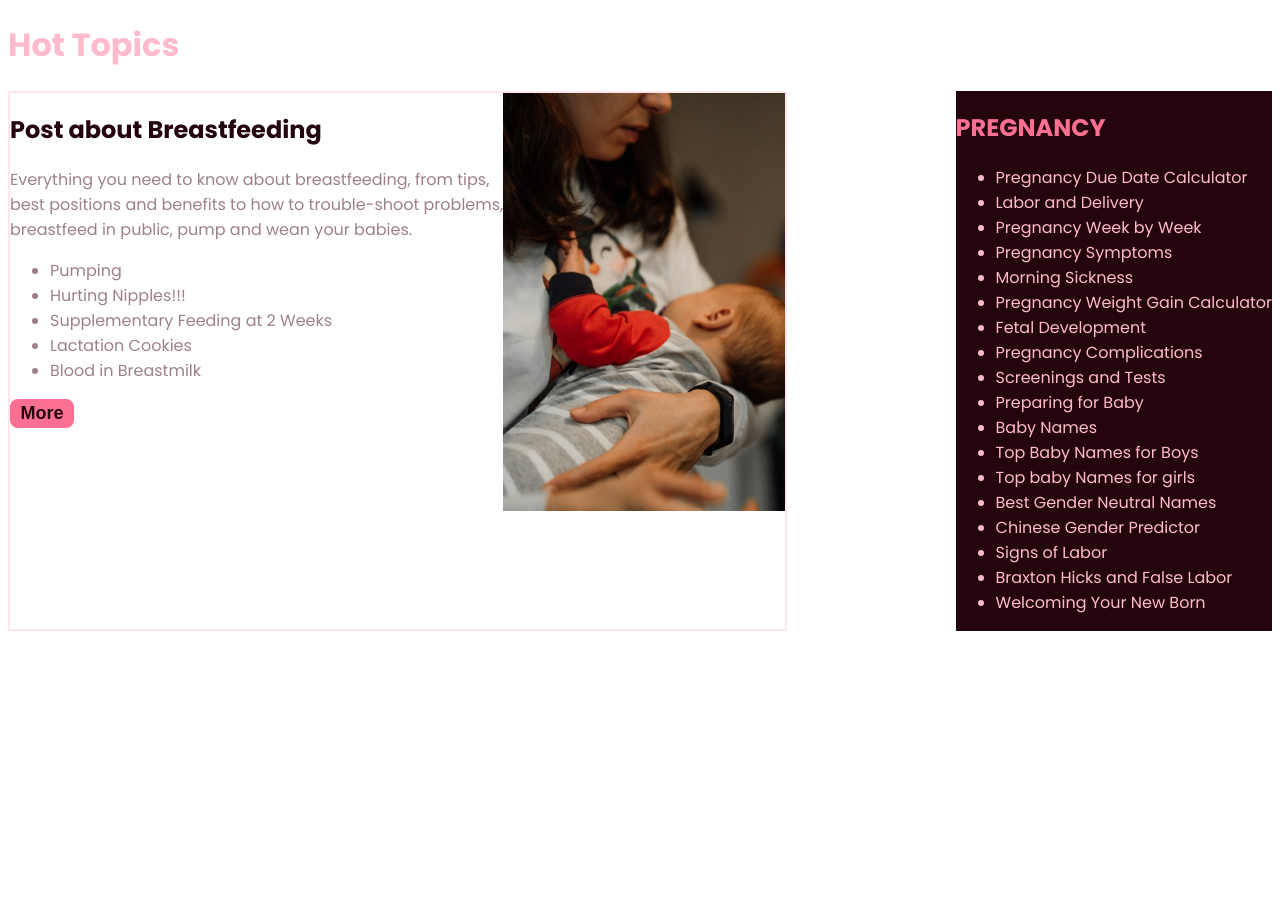
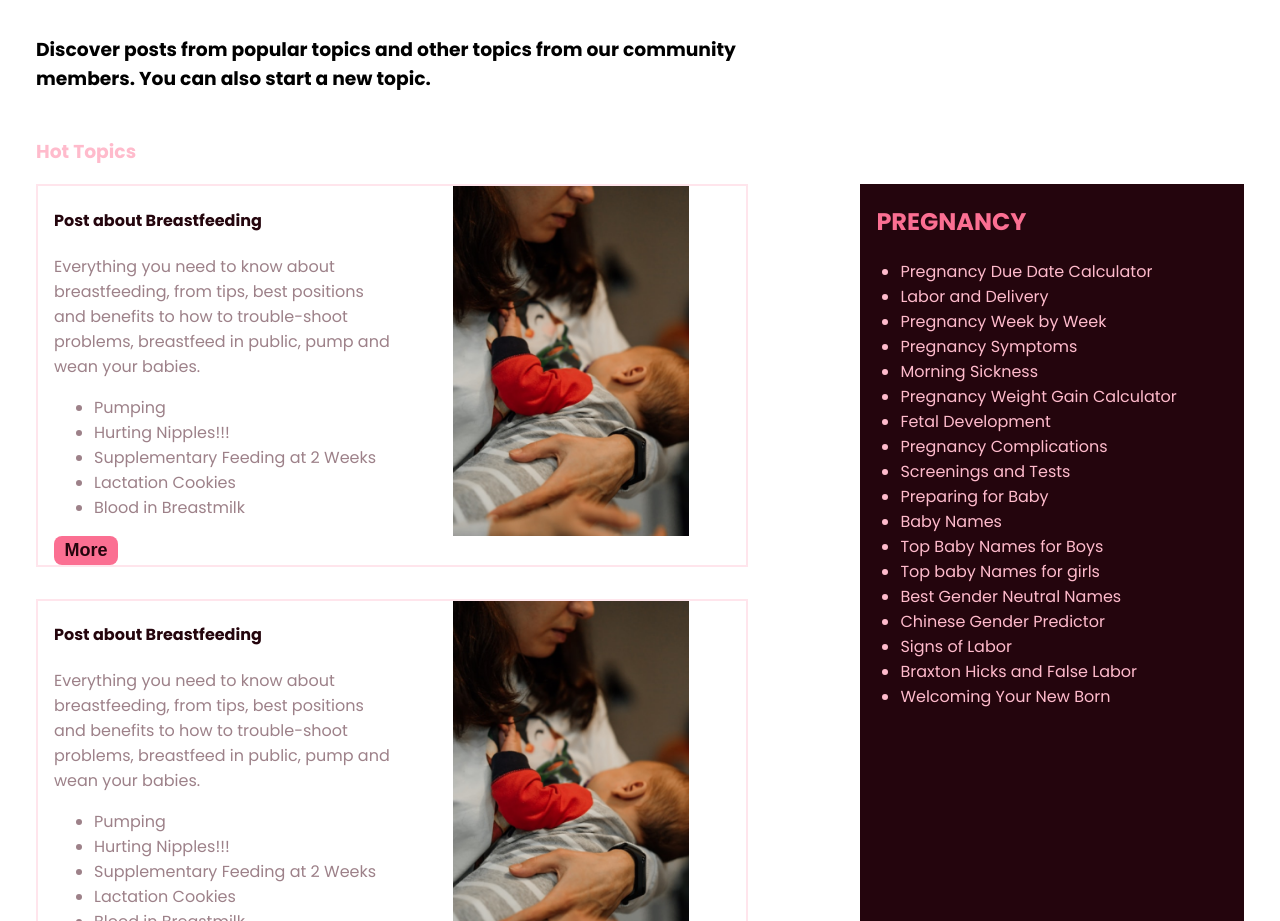
Before and after one commit to SafeEHA/Mom-aid, a React (Vite) app: page /community in a window 1280 px wide. Shown: the part 171-1092 px from the top of the page. Before the commit the page ends 810 px from the top, so only its background shows below. Built offline with nearby package versions, Linux system fonts and the light colour scheme.

Commit message:
added data folder to create an array of objects

```diff
--- a/src/App.css
+++ b/src/App.css
@@ -101,6 +101,15 @@ body {
   color:var(--maroon);
 }
 /*styling the content*/
+.CommunityPage__container {
+  padding-inline:28px ;
+}
+
+.CommunityPage__description {
+  margin-top: 44px;
+  margin-bottom: 44px;
+}
+
 .CommunityPage__title1 {
 color: var(--pink);
 }
@@ -109,18 +118,29 @@ color: var(--pink);
   color: var(--maroon);
 }
 
-.CommunityPage__text1, ul{
+.CommunityPage__text, ul{
   color: var(--grey);
+}
+
+.CommunityPage__text {
+  max-width: 440px;
 }
 
 .HotTopics {
   display: flex;
   border: 2px solid var(--lightpink);
+  padding-left: 1rem;
+  margin-bottom: 2rem;
+}
+
+.hotTopics__container {
+  flex-basis: 65%;
 }
 
 .searchButton {
   display: flex;
   justify-content: space-between;
+  margin-top: 2rem;
 }
 
 button {
@@ -134,12 +154,25 @@ button {
   font-weight: bold;
 }
 
+.hotTopic__1__image {
+  display: flex;
+  justify-content: flex-end;
+}
+
+.hotTopic__1__image > img {
+width: 350px;
+height: 350px;
+object-fit: contain;
+}
+
 .CommunityPage__SideTab {
   background-color:var(--maroon);
+  flex-basis: 35%;
 }
 
 .SideTab__title {
   color: var(--deeppink);
+  padding-left: 1rem;
 }
 
 .SideTab__list {
@@ -148,7 +181,7 @@ button {
 
 .CommunityPage__Content {
   display: flex;
-  justify-content: space-between;
+  gap: 7rem;
 }
 
 /*STYLING FOR MOBILE VIEW*/
--- a/src/Components/CommunityPage.jsx
+++ b/src/Components/CommunityPage.jsx
@@ -1,52 +1,39 @@
-
-import feedingBaby from "../assets/feeding-baby.png";
+import { hotTopic } from "../data/hotTopic";
 import CommunityNav from "./CommunityNav";
 import CommunitySearch from "./CommunitySearch";
 import CommunitySideTab from "./CommunitySideTab";
+import HotTopics from "./HotTopics";
 
 function CommunityPage() {
   return (
     <div className="CommunityPage">
+      <CommunityNav />
       <div className="CommunityPage__container">
-        <CommunityNav/>
         <div className="searchButton">
-          <CommunitySearch/>
+          <CommunitySearch />
         </div>
 
-        <p>
+        <h3 className="CommunityPage__description">
           Discover posts from popular topics and other topics from our community
+          <br />
           members. You can also start a new topic.
-        </p>
-      </div>
-      <h1 className="CommunityPage__title1">Hot Topics</h1>
-      <div className="CommunityPage__Content">
-        <div className="HotTopics">
-          <div className="hotTopic__1">
-            <h2 className="CommunityPage__heading1">
-              Post about Breastfeeding
-            </h2>
-            <p className="CommunityPage__text1">
-              Everything you need to know about breastfeeding, from tips,
-              <br />
-              best positions and benefits to how to trouble-shoot problems,
-              <br />
-              breastfeed in public, pump and wean your babies.
-            </p>
-            <ul className="HotTopics__list">
-              <li>Pumping</li>
-              <li>Hurting Nipples!!!</li>
-              <li>Supplementary Feeding at 2 Weeks</li>
-              <li>Lactation Cookies</li>
-              <li>Blood in Breastmilk</li>
-            </ul>
-            <button>More</button>
+        </h3>
+
+        <h3 className="CommunityPage__title1">Hot Topics</h3>
+        <div className="CommunityPage__Content">
+          <div className="hotTopics__container">
+            {hotTopic.map((topic, i) => (
+              <HotTopics
+                key={i}
+                title={topic.title}
+                text={topic.text}
+                lists={topic.lists}
+              />
+            ))}
           </div>
-          <div className="hotTopic__1__image">
-            <img src={feedingBaby} alt="feeding baby" />
+          <div className="CommunityPage__SideTab">
+            <CommunitySideTab />
           </div>
-        </div>
-        <div className="CommunityPage__SideTab">
-          <CommunitySideTab />
         </div>
       </div>
     </div>
--- a/src/Components/CommunitySearch.jsx
+++ b/src/Components/CommunitySearch.jsx
@@ -3,17 +3,20 @@ import React from "react";
 const CommunitySearch = () => {
   return (
     <>
+    <div className="SearchLabel">
       <label>Search</label>
       <input
         type="text"
         placeholder="Search Topics"
         style={{
           padding: "8px",
-          border: "2px solid var(--grey)",
+          border: "2px solid var(--lightpink)",
           borderRadius: "8px",
           width: "20rem",
+          marginLeft: "10px",
         }}
       />
+      </div>
       <button className="btn" style={{ width: "10rem", height: "2.2rem" }}>
         New Post
       </button>
--- /dev/null
+++ b/src/Components/HotTopics.jsx
@@ -0,0 +1,26 @@
+import feedingBaby from "../assets/feeding-baby.png";
+
+const HotTopics = ({ title, text, lists }) => {
+  return (
+    <>
+      <div className="HotTopics">
+        <div className="hotTopic__1">
+          <h4 className="CommunityPage__heading1">{title}</h4>
+          <p className="CommunityPage__text">
+            {text}
+          </p>
+          <ul className="HotTopics__list">
+        {lists.map(list=><li key={list}>{list}</li>)}
+
+          </ul>
+          <button>More</button>
+        </div>
+        <div className="hotTopic__1__image">
+          <img src={feedingBaby} alt="feeding baby" />
+        </div>
+      </div>
+    </>
+  );
+};
+
+export default HotTopics;
--- /dev/null
+++ b/src/data/hotTopic.js
@@ -0,0 +1,25 @@
+export const hotTopic=[
+    {
+        title:"Post about Breastfeeding",
+        text:`Everything you need to know about breastfeeding, from tips,
+        best positions and benefits to how to trouble-shoot problems,
+        breastfeed in public, pump and wean your babies.`,
+        lists:[ "Pumping",
+        "Hurting Nipples!!!",
+        "Supplementary Feeding at 2 Weeks",
+        "Lactation Cookies",
+        "Blood in Breastmilk",]
+    },
+
+    {
+        title:"Post about Breastfeeding",
+        text:`Everything you need to know about breastfeeding, from tips,
+        best positions and benefits to how to trouble-shoot problems,
+        breastfeed in public, pump and wean your babies.`,
+        lists:[ "Pumping",
+        "Hurting Nipples!!!",
+        "Supplementary Feeding at 2 Weeks",
+        "Lactation Cookies",
+        "Blood in Breastmilk",]
+    }
+]
```
